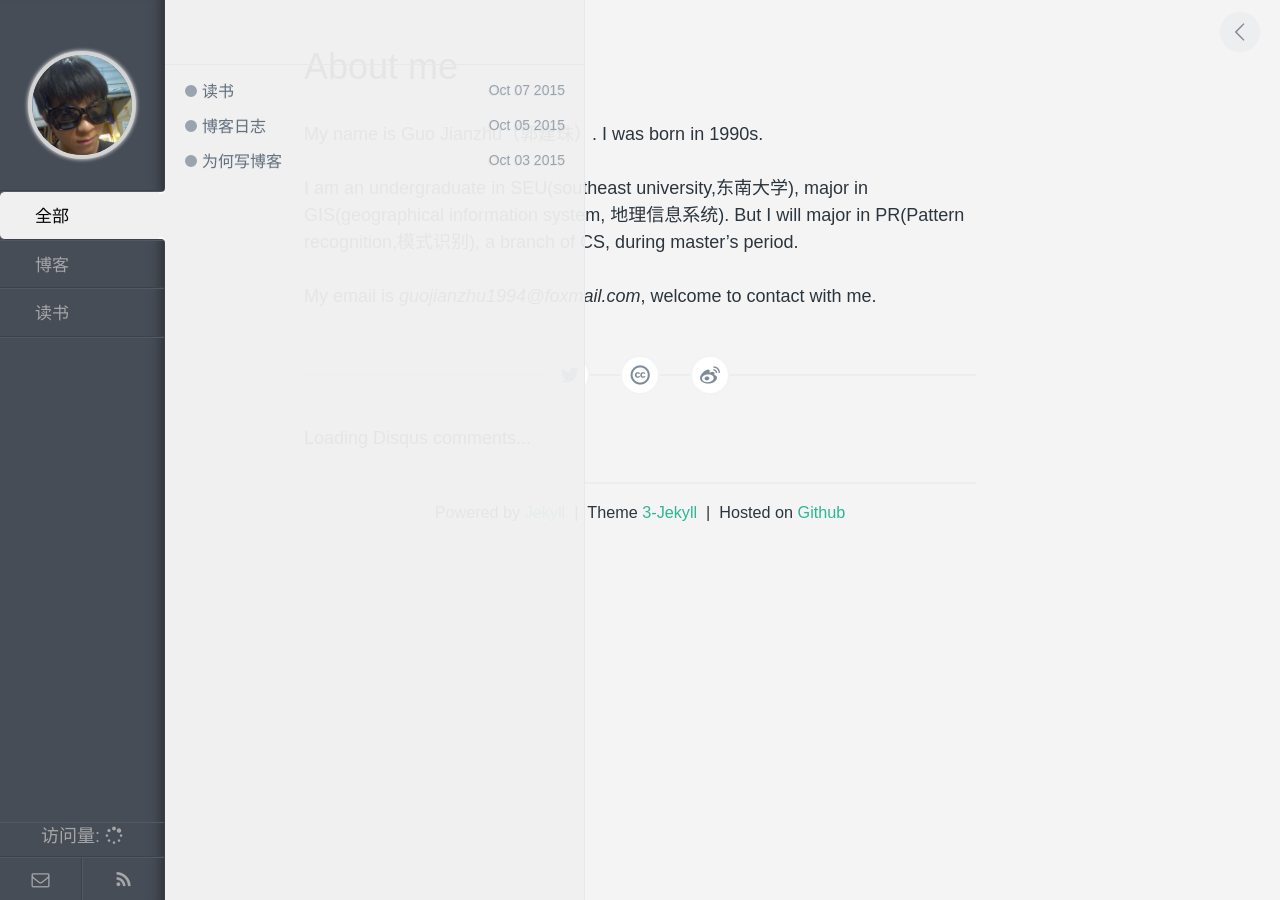
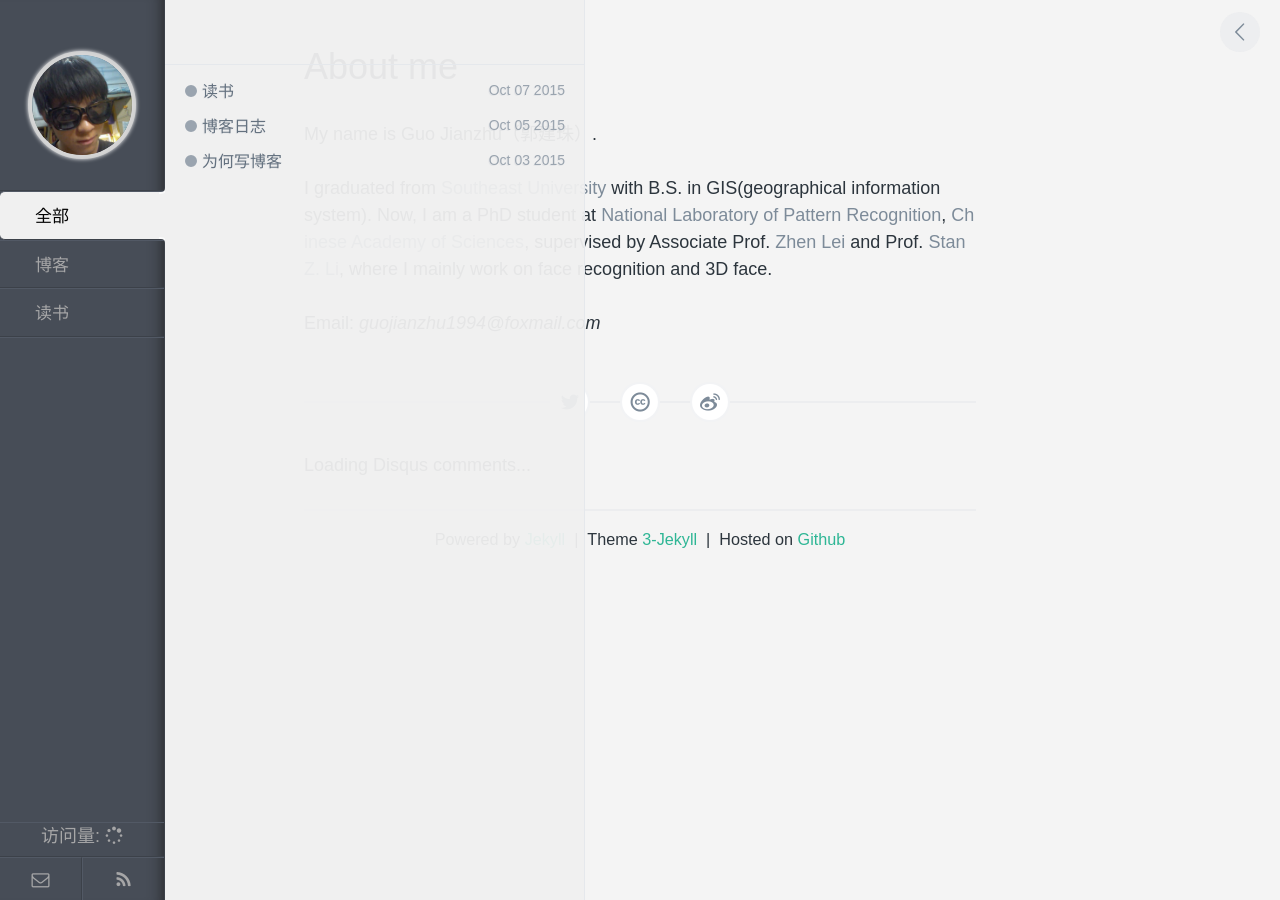
Before and after one commit to cleardusk/cleardusk-old.github.io, a Jekyll site: the page built from index.md, in a window 1280 px wide. Built offline with Jekyll 4.4.1, drawn with Linux system fonts in a browser that asks for light colours; nearby versions of some CDN libraries; comment, search, counter and statistics services are not loaded.

Commit message:
update resume

```diff
--- a/index.md
+++ b/index.md
@@ -3,8 +3,9 @@ layout: post
 title: About me
 ---
 
-My name is Guo Jianzhu（郭建珠）. I was born in 1990s.
+My name is Guo Jianzhu（郭建珠）.
 
-I am an undergraduate in SEU(southeast university,东南大学), major in GIS(geographical information system, 地理信息系统). But I will major in PR(Pattern recognition,模式识别), a branch of CS, during master's period.
+I graduated from [Southeast University](http://www.seu.edu.cn/) with B.S. in GIS(geographical information system).
+Now, I am a PhD student at [National Laboratory of Pattern Recognition](http://www.nlpr.ia.ac.cn/nlpren/EN/volumn/home.shtml), [Chinese Academy of Sciences](http://english.cas.cn/), supervised by Associate Prof. [Zhen Lei](http://www.cbsr.ia.ac.cn/users/zlei/) and Prof. [Stan Z. Li](http://www.cbsr.ia.ac.cn/users/szli/), where I mainly work on face recognition and 3D face.
 
-My email is *guojianzhu1994@foxmail.com*, welcome to contact with me.
+Email: *guojianzhu1994@foxmail.com*
```
